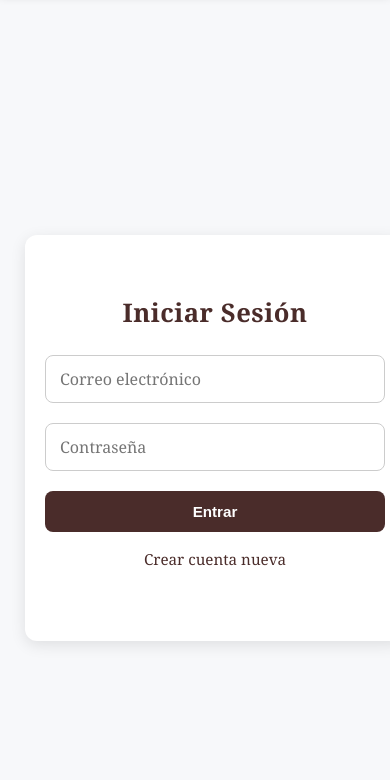
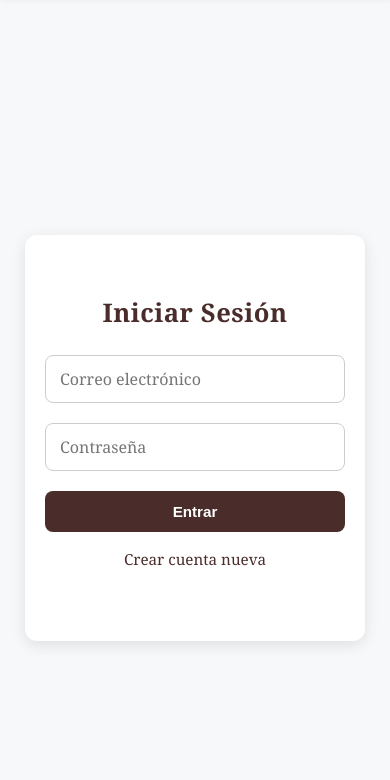
Before and after one commit to brittanyqs/FrontendHabilidadesB, a plain HTML site: page FrontendHabilidadesB/html/login.html in a window 390 px wide. Shown: the part 64-844 px from the top of the page. Drawn offline with Linux system fonts and the light colour scheme.

Commit message:
Update styles.css

```diff
--- a/FrontendHabilidadesB/styles.css
+++ b/FrontendHabilidadesB/styles.css
@@ -369,29 +369,32 @@ img, video {
 /* =======================
    🌿 SECCIÓN LOGIN
 ======================= */
-main {
+main.login-main {
   display: flex;
   justify-content: center;
   align-items: center;
   padding: 100px 20px;
   background-color: #f7f8fa;
-  min-height: calc(100vh - 80px); /* deja espacio para el navbar */
+  min-height: calc(100vh - 80px); /* espacio para navbar */
   box-sizing: border-box;
 }
 
-form {
+.login-container {
+  width: 100%;
+  max-width: 400px;
+  margin: 0 auto;
+}
+
+#loginForm {
   background-color: #fff;
   box-shadow: 0 4px 15px rgba(0, 0, 0, 0.1);
   border-radius: 12px;
   padding: 40px 30px;
-  max-width: 400px;
-  width: 100%;
-  margin: 0 auto;
   font-family: 'Georgia', serif;
   color: #333;
 }
 
-form h2 {
+#loginForm h2 {
   text-align: center;
   font-size: 1.8em;
   color: #4a2c2a;
@@ -399,8 +402,8 @@ form h2 {
   letter-spacing: 0.5px;
 }
 
-form input[type="email"],
-form input[type="password"] {
+#loginForm input[type="email"],
+#loginForm input[type="password"] {
   width: 100%;
   padding: 12px 14px;
   margin-bottom: 20px;
@@ -412,13 +415,13 @@ form input[type="password"] {
   box-sizing: border-box;
 }
 
-form input:focus {
+#loginForm input:focus {
   border-color: #4a2c2a;
   box-shadow: 0 0 5px rgba(74, 44, 42, 0.3);
   outline: none;
 }
 
-form button {
+#loginForm button {
   width: 100%;
   padding: 12px;
   background-color: #4a2c2a;
@@ -431,28 +434,28 @@ form button {
   transition: background-color 0.3s, transform 0.1s;
 }
 
-form button:hover {
+#loginForm button:hover {
   background-color: #6d3e39;
 }
 
-form button:active {
+#loginForm button:active {
   transform: scale(0.98);
 }
 
-form p {
+#loginForm p {
   text-align: center;
   margin-top: 15px;
   font-size: 0.95em;
 }
 
-form p a {
+#loginForm p a {
   color: #4a2c2a;
   text-decoration: none;
   font-weight: 500;
   transition: color 0.3s;
 }
 
-form p a:hover {
+#loginForm p a:hover {
   color: #f9b3c9;
   text-decoration: underline;
 }
@@ -461,18 +464,19 @@ form p a:hover {
    🌿 RESPONSIVE LOGIN
 ======================= */
 @media (max-width: 600px) {
-  form {
+  #loginForm {
     padding: 30px 20px;
   }
 
-  form h2 {
+  #loginForm h2 {
     font-size: 1.6em;
   }
 
-  form button {
+  #loginForm button {
     font-size: 0.95em;
   }
 }
+
 /* =======================
    🌿 SECCIÓN REGISTRO
 ======================= */
```
